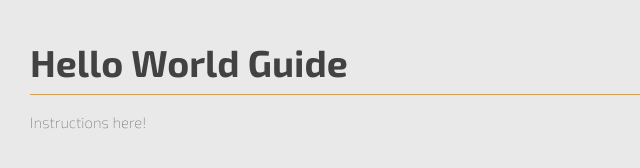
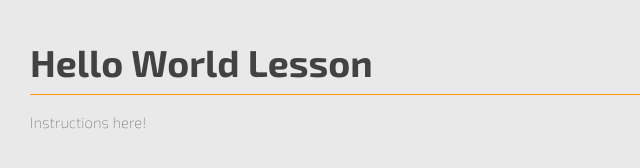
Before and after one commit to grantt/six_lessons_in_react, a plain HTML site: page lesson_1/helloworld/lesson.html in a window 1280 px wide. Shown: the full height of the page, 0-640 px from the left. Drawn offline with Linux system fonts and the light colour scheme.

```diff
--- a/lesson_1/helloworld/guide.html
+++ b/lesson_1/helloworld/lesson.html
@@ -2,11 +2,11 @@
 <html>
   <head>
     <meta http-equiv='Content-type' content='text/html; charset=utf-8'>
-    <title>Hello World Example</title>
+    <title>Hello World Lesson</title>
       <link rel="stylesheet" href="../../assets/css/base.css" />
   </head>
   <body>
-    <h1>Hello World Guide</h1>
+    <h1>Hello World Lesson</h1>
     <div id="container">
         <p>Instructions here!</p>
     </div>
```
Also changed, not shown: lesson_1/helloworld/exercise.html (+1 -3 lines), lesson_1/helloworld/solution.html (+1 -7 lines), assets/src/lesson_1/helloworld/exercise.jsx (added), assets/src/lesson_1/helloworld/solution.jsx (added).
